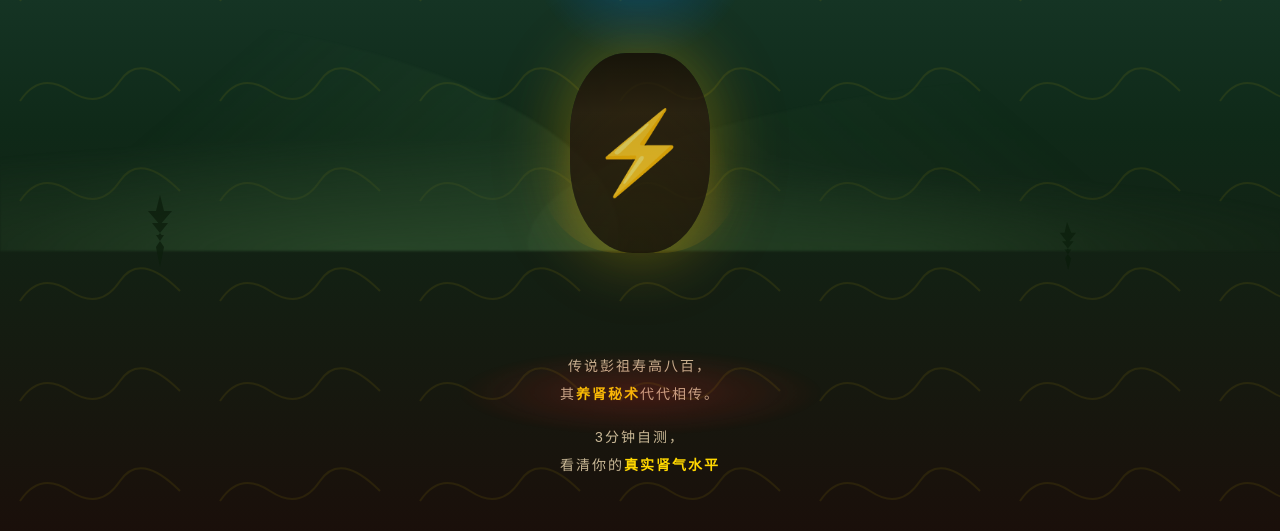
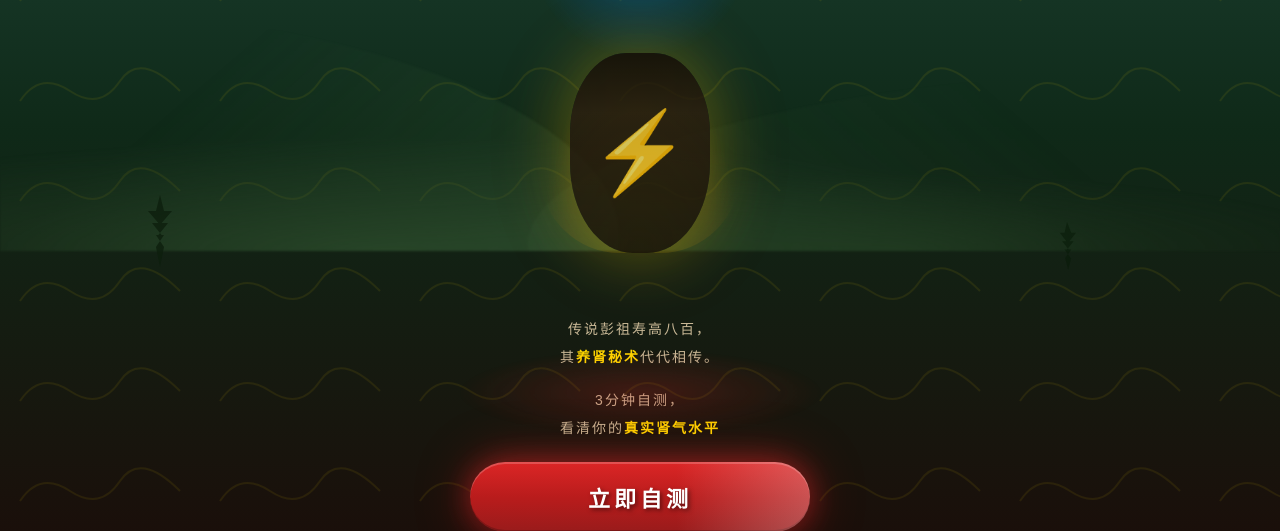
Before and after one commit to popcall-git/testpages, a plain HTML site: page index.html in a window 1280 px wide. Shown: the part 269-800 px from the top of the page. Drawn offline with Linux system fonts and the light colour scheme.

Commit message:
Fix button click issues - add touch support and z-index

```diff
--- a/index.html
+++ b/index.html
@@ -23,9 +23,9 @@
         .home-screen .main-title { font-size: 42px; font-weight: 900; color: #ffd700; text-shadow: 0 0 10px rgba(255, 215, 0, 0.8), 0 0 30px rgba(255, 140, 0, 0.6), 3px 3px 6px rgba(0, 0, 0, 0.8); letter-spacing: 6px; margin-bottom: 8px; }
         .home-screen .sub-title { font-size: 14px; color: #c9b896; letter-spacing: 4px; text-shadow: 1px 1px 3px rgba(0, 0, 0, 0.8); }
         .home-screen .ancient-seal { margin-top: 15px; padding: 8px 20px; border: 2px solid #dc2626; color: #dc2626; font-size: 12px; letter-spacing: 3px; transform: rotate(-3deg); opacity: 0.9; }
-        .home-screen .character-area { margin-top: 5%; width: 200px; height: 240px; background: radial-gradient(ellipse at center bottom, rgba(255, 215, 0, 0.15) 0%, rgba(255, 140, 0, 0.08) 50%, transparent 70%); border-radius: 50% 50% 40% 40%; display: flex; align-items: center; justify-content: center; }
+        .home-screen .character-area { margin-top: 5%; width: 200px; height: 200px; background: radial-gradient(ellipse at center bottom, rgba(255, 215, 0, 0.15) 0%, rgba(255, 140, 0, 0.08) 50%, transparent 70%); border-radius: 50% 50% 40% 40%; display: flex; align-items: center; justify-content: center; flex-shrink: 0; }
         .home-screen .character-silhouette { width: 140px; height: 200px; background: linear-gradient(180deg, #1a0f05 0%, #2d1f0f 30%, #1a1208 100%); border-radius: 40% 40% 45% 45%; box-shadow: 0 0 60px rgba(255, 215, 0, 0.3), 0 0 100px rgba(255, 140, 0, 0.2); display: flex; align-items: center; justify-content: center; font-size: 80px; opacity: 0.8; }
-        .home-screen .intro-text { margin-top: 8%; text-align: center; color: #c9b896; font-size: 14px; line-height: 2; letter-spacing: 2px; padding: 0 30px; }
+        .home-screen .intro-text { margin-top: 5%; text-align: center; color: #c9b896; font-size: 14px; line-height: 2; letter-spacing: 2px; padding: 0 30px; flex-shrink: 0; }
         .home-screen .intro-text .highlight { color: #ffd700; font-weight: 600; }
         .quiz-screen { justify-content: flex-start; padding-top: 12%; }
         .quiz-progress { width: 80%; max-width: 300px; height: 4px; background: rgba(255,255,255,0.1); border-radius: 2px; margin-bottom: 30px; overflow: hidden; }
@@ -34,7 +34,7 @@
         .quiz-question { color: #fff; font-size: 22px; font-weight: 700; text-align: center; line-height: 1.6; margin-bottom: 10px; padding: 0 20px; text-shadow: 2px 2px 4px rgba(0,0,0,0.8); }
         .quiz-subtitle { color: #888; font-size: 13px; margin-bottom: 40px; letter-spacing: 1px; }
         .quiz-options { width: 90%; max-width: 340px; display: flex; flex-direction: column; gap: 15px; }
-        .quiz-option { padding: 18px 25px; background: linear-gradient(135deg, rgba(255,255,255,0.08) 0%, rgba(255,255,255,0.03) 100%); border: 1px solid rgba(255,215,0,0.2); border-radius: 12px; color: #fff; font-size: 16px; cursor: pointer; transition: all 0.3s ease; text-align: left; position: relative; overflow: hidden; }
+        .quiz-option { padding: 18px 25px; background: linear-gradient(135deg, rgba(255,255,255,0.08) 0%, rgba(255,255,255,0.03) 100%); border: 1px solid rgba(255,215,0,0.2); border-radius: 12px; color: #fff; font-size: 16px; cursor: pointer; transition: all 0.3s ease; text-align: left; position: relative; overflow: hidden; -webkit-tap-highlight-color: transparent; user-select: none; touch-action: manipulation; z-index: 10; }
         .quiz-option::before { content: ''; position: absolute; left: 0; top: 0; width: 4px; height: 100%; background: linear-gradient(180deg, #ffd700, #ff8c00); opacity: 0; transition: opacity 0.3s ease; }
         .quiz-option:hover, .quiz-option:active { background: linear-gradient(135deg, rgba(255,215,0,0.15) 0%, rgba(255,140,0,0.08) 100%); border-color: rgba(255,215,0,0.5); transform: translateX(5px); }
         .quiz-option:hover::before, .quiz-option:active::before { opacity: 1; }
@@ -61,7 +61,7 @@
         .course-benefits { display: flex; flex-direction: column; gap: 10px; }
         .benefit-item { display: flex; align-items: center; gap: 10px; color: #fff; font-size: 14px; }
         .benefit-icon { color: #ffd700; font-size: 16px; }
-        .cta-button { width: 90%; max-width: 340px; height: 70px; background: linear-gradient(180deg, #dc2626 0%, #b91c1c 50%, #991b1b 100%); border: none; border-radius: 35px; color: #fff; font-size: 22px; font-weight: 800; letter-spacing: 4px; cursor: pointer; position: relative; overflow: hidden; box-shadow: 0 0 30px rgba(220, 38, 38, 0.6), 0 0 60px rgba(220, 38, 38, 0.3), 0 8px 20px rgba(0, 0, 0, 0.4), inset 0 2px 0 rgba(255, 255, 255, 0.2), inset 0 -2px 0 rgba(0, 0, 0, 0.2); text-shadow: 2px 2px 4px rgba(0, 0, 0, 0.5); transition: all 0.3s ease; margin-bottom: 15px; z-index: 100; -webkit-tap-highlight-color: transparent; }
+        .cta-button { width: 90%; max-width: 340px; height: 70px; background: linear-gradient(180deg, #dc2626 0%, #b91c1c 50%, #991b1b 100%); border: none; border-radius: 35px; color: #fff; font-size: 22px; font-weight: 800; letter-spacing: 4px; cursor: pointer; position: relative; overflow: hidden; box-shadow: 0 0 30px rgba(220, 38, 38, 0.6), 0 0 60px rgba(220, 38, 38, 0.3), 0 8px 20px rgba(0, 0, 0, 0.4), inset 0 2px 0 rgba(255, 255, 255, 0.2), inset 0 -2px 0 rgba(0, 0, 0, 0.2); text-shadow: 2px 2px 4px rgba(0, 0, 0, 0.5); transition: all 0.3s ease; margin-bottom: 15px; z-index: 100; -webkit-tap-highlight-color: transparent; user-select: none; touch-action: manipulation; }
         .cta-button::before { content: ''; position: absolute; top: 0; left: -100%; width: 100%; height: 100%; background: linear-gradient(90deg, transparent 0%, rgba(255, 255, 255, 0.3) 50%, transparent 100%); animation: shimmer 2s infinite; }
         @keyframes shimmer { 0% { left: -100%; } 100% { left: 100%; } }
         .cta-button:hover { transform: scale(1.02); box-shadow: 0 0 40px rgba(220, 38, 38, 0.8), 0 0 80px rgba(220, 38, 38, 0.4), 0 10px 30px rgba(0, 0, 0, 0.5); }
@@ -103,7 +103,7 @@
                 <p>传说彭祖寿高八百，<br>其<span class="highlight">养肾秘术</span>代代相传。</p>
                 <p style="margin-top: 15px;">3分钟自测，<br>看清你的<span class="highlight">真实肾气水平</span></p>
             </div>
-            <button class="cta-button" onclick="startQuiz()" style="margin-top: auto; margin-bottom: 15%; z-index: 100; position: relative;">立即自测</button>
+            <button class="cta-button" onclick="startQuiz()" style="margin-top: 20px; margin-bottom: 10%; z-index: 100; position: relative; flex-shrink: 0;">立即自测</button>
             <div class="button-glow" style="bottom: 12%;"></div>
         </div>
 
```
